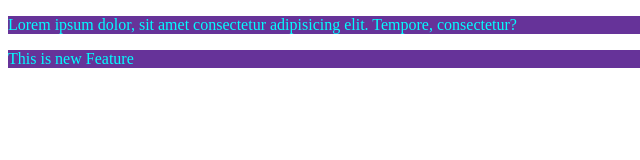
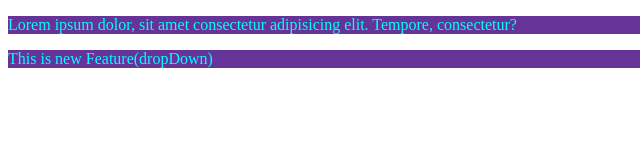
Before and after one commit to prabuddhaganvir/localrepo, a plain HTML site: page index.html in a window 1280 px wide. Shown: the full height of the page, 0-640 px from the left. Drawn offline with Linux system fonts and the light colour scheme.

Commit message:
Add dropDown

```diff
--- a/index.html
+++ b/index.html
@@ -8,6 +8,6 @@
 </head>
 <body>
     <p>Lorem ipsum dolor, sit amet consectetur adipisicing elit. Tempore, consectetur?</p>
-    <p>This is new Feature</p>
+    <p>This is new Feature(dropDown)</p>
 </body>
 </html>
```
